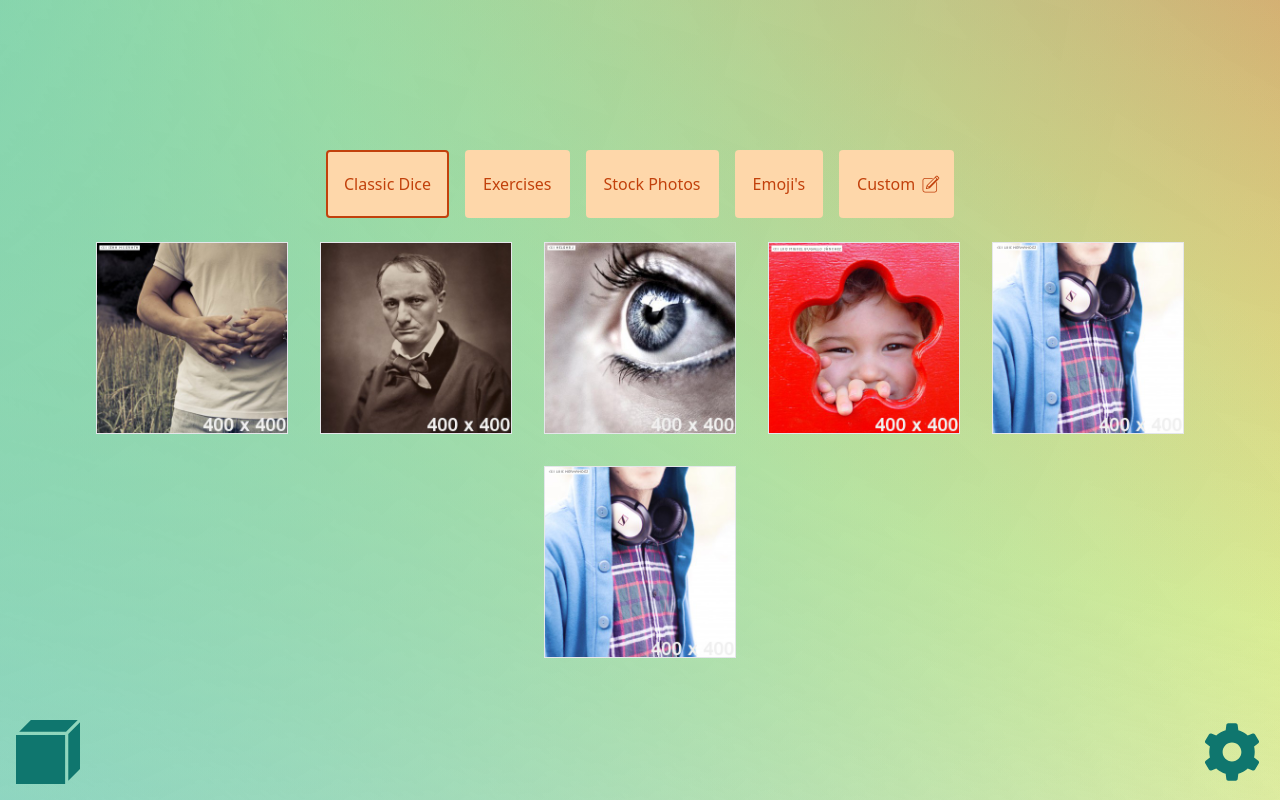
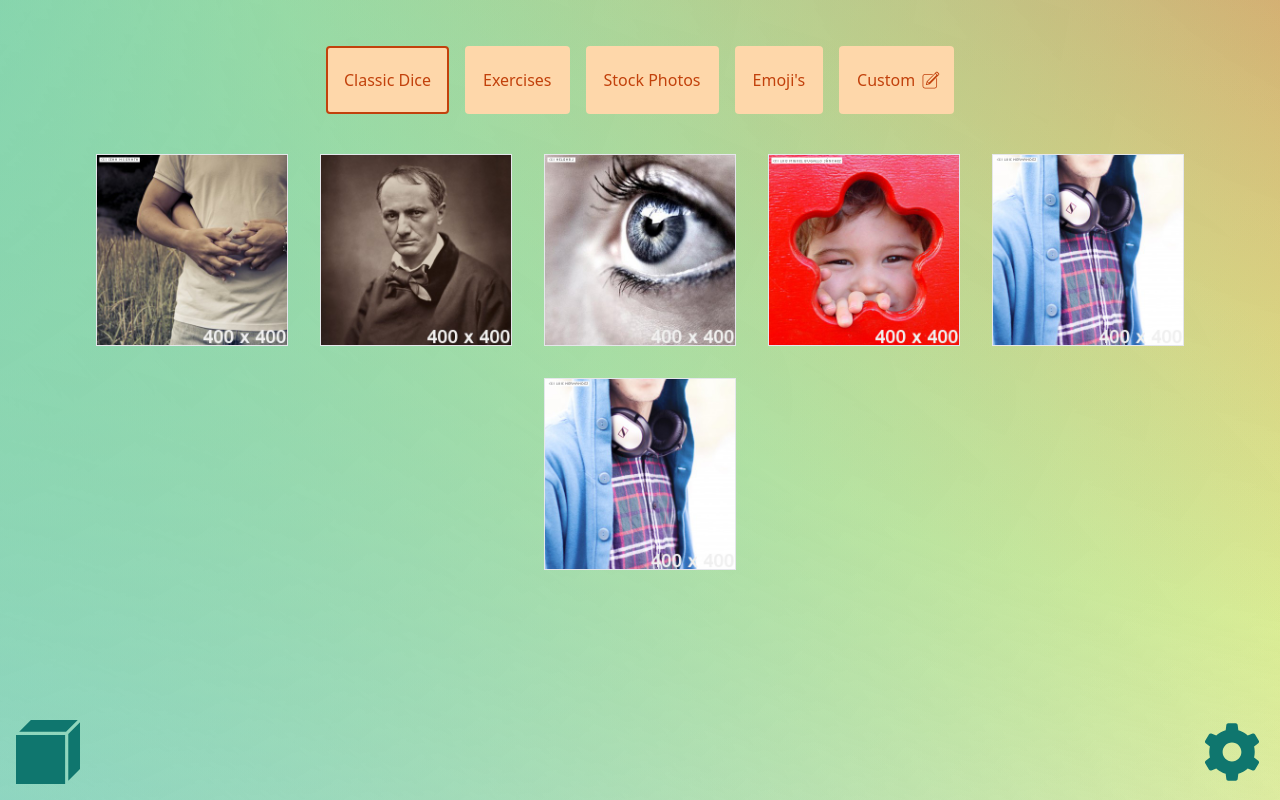
Before and after one commit to kalnode/pictodice, a Nuxt app: page /upload in a window 1280 px wide. Built offline with nearby package versions, Linux system fonts and the light colour scheme.

Commit message:
THumbnails and scrolling fixes for Manage view

```diff
--- a/app.vue
+++ b/app.vue
@@ -36,7 +36,7 @@
             <!--  page-key="static" -->
         </main>
 
-        <nav class="z-50 absolute bottom-0 w-full">
+        <nav class="z-50 absolute bottom-0 w-full pointer-events-none">
             <Navigation id="Navigation" class="w-full" />
         </nav>
 
--- a/pages/upload.vue
+++ b/pages/upload.vue
@@ -11,7 +11,7 @@
 <template>
     <div class="w-full h-full flex flex-col justify-center items-center">
 
-        <div class="flex flex-wrap justify-center">
+        <div class="flex flex-wrap justify-center px-6 mb-4">
             <div v-for="(die, index) in store.dice" :key="'die-'+index"
             @click="store.currentDie = index"
             :class="store.currentDie == index ? 'border-orange-700' : 'border-transparent'"
@@ -21,12 +21,12 @@
             </div>
         </div>
 
-        <div class="overflow-auto">
-            <div class="flex justify-center items-center flex-wrap">
+        <div class="overflow-auto px-10">
+            <div class="flex justify-center items-center flex-wrap pb-48">
                 <div v-for="(image, index) in store.dice[store.currentDie].images" :key="'slot-'+index"
                 @click="store.dice[store.currentDie].type === 'custom' ? imageClicked(index) : ''"
                 :class="store.dice[store.currentDie].type === 'custom' ? 'cursor-pointer hover:scale-105' : ''"
-                class="w-40 md:w-48 h-40 md:h-48 border m-2 md:m-4 bg-white flex justify-center items-center overflow-hidden transition-transform">
+                class="w-28 sm:w-32 md:w-48 h-28 sm:h-32 md:h-48 border m-2 md:m-4 bg-white flex justify-center items-center overflow-hidden transition-transform">
                     <img v-if="image.url != ''" :src="'./'+image.url" class="w-full h-full object-cover object-center" />
                     <div v-else class="flex justify-center items-center bg-white w-full h-full">Add</div>
                 </div>
```
